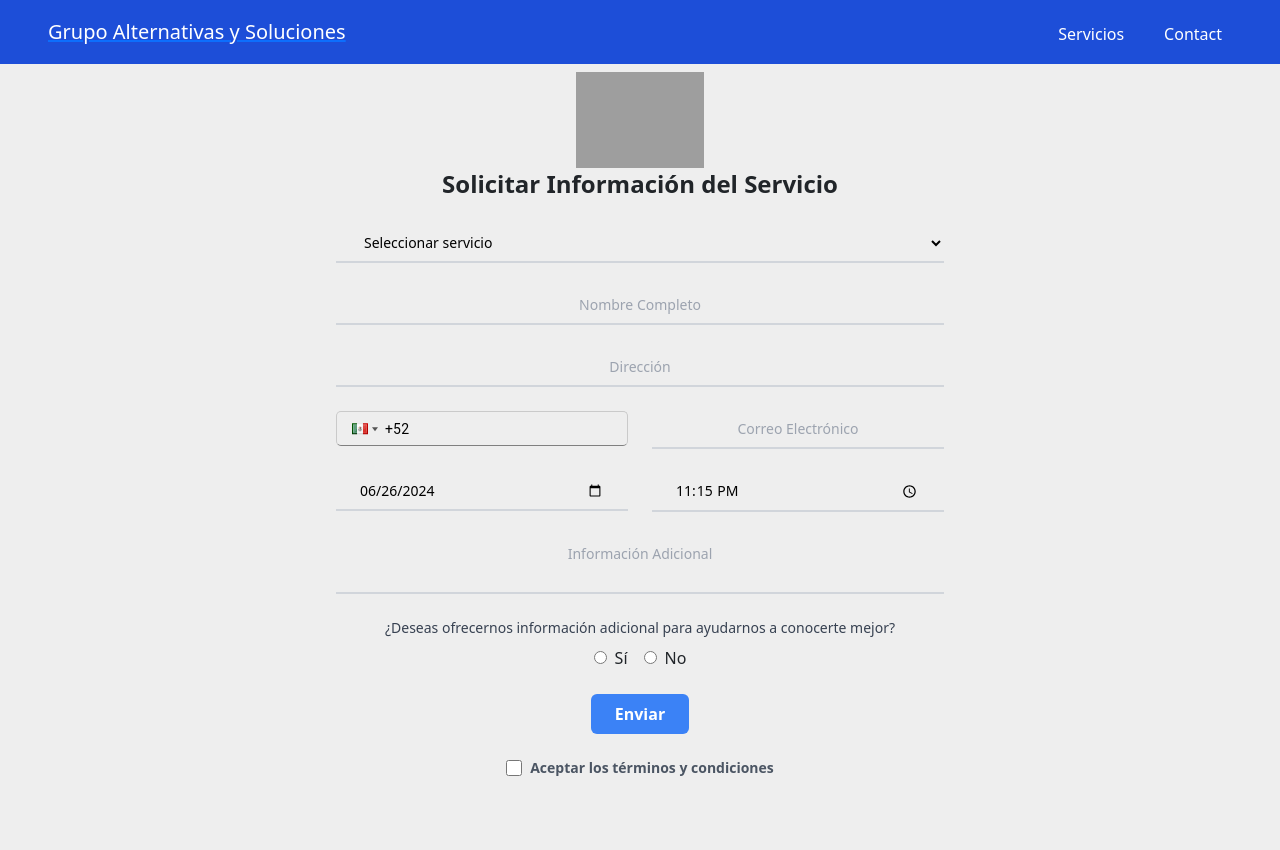
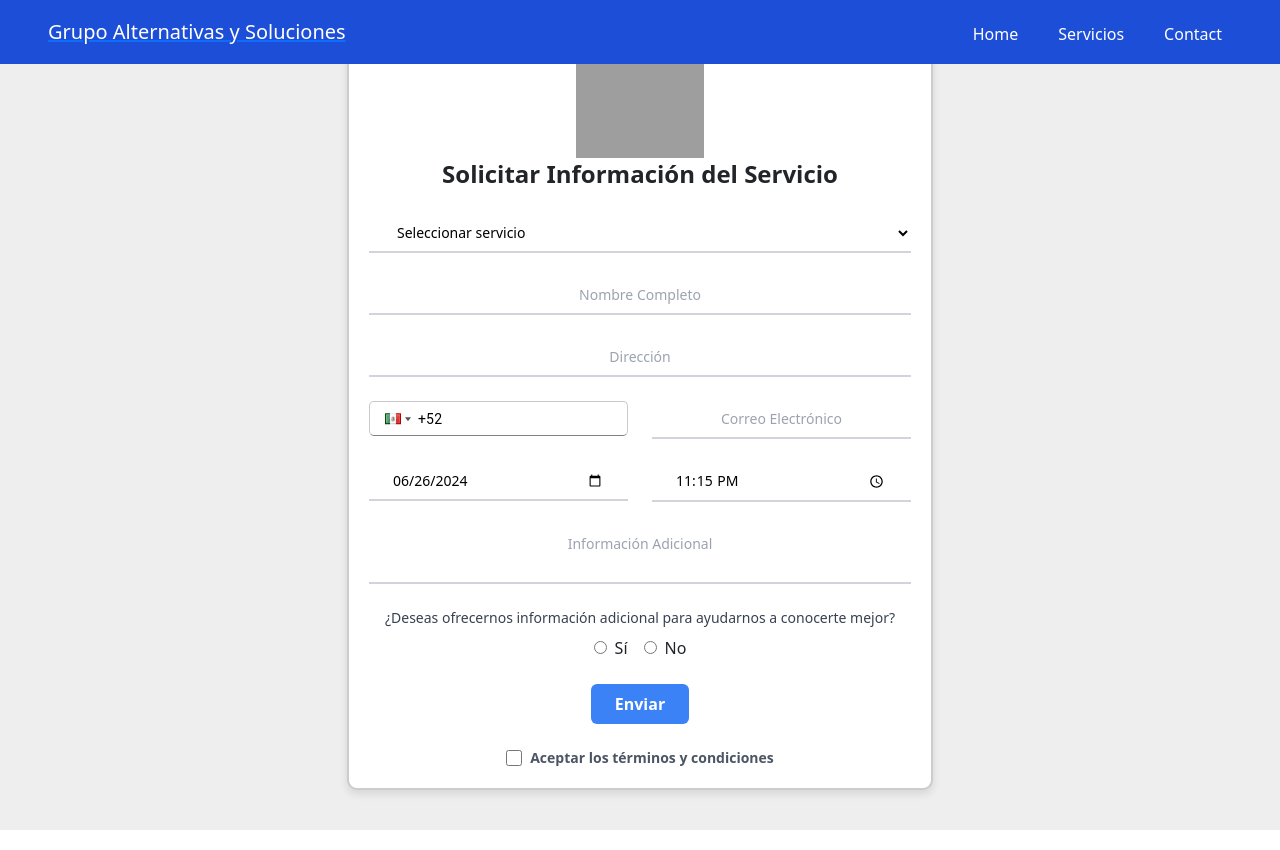
Before and after one commit to RobertoBarre25/LandingPageReact, a React (Create React App) app: page /contact in a window 1280 px wide. Built offline with nearby package versions, Linux system fonts and the light colour scheme; grey boxes are pictures that could not be loaded.

Commit message:
Add Home link

```diff
--- a/server.js
+++ b/server.js
@@ -22,8 +22,6 @@ const transporter = nodemailer.createTransport({
 });
 
 const emailDestinatario = 'comercio@solucione.mx'; // Reemplaza con el correo del destinatario
-
-
 
 app.post('/send-email', (req, res) => {
   const { name, email, phone, additionalText, serviceRecipe } = req.body;
--- a/src/ContactForm/ContactForm.css
+++ b/src/ContactForm/ContactForm.css
@@ -83,3 +83,13 @@ textarea.input-hover-effect {
   background: transparent;
   border: none;
 }
+
+.contact-form-container {
+  border: 2px solid #ccc; /* Color del borde */
+  border-radius: 10px; /* Redondear bordes */
+  box-shadow: 0 4px 8px rgba(0, 0, 0, 0.1); /* Añadir sombra */
+  background-color: #fff; /* Fondo blanco */
+  padding: 20px; /* Espaciado interior */
+  max-width: 800px; /* Ancho máximo del formulario */
+  margin: 0 auto; /* Centrar el formulario */
+}
--- a/src/ContactForm/ContactForm.js
+++ b/src/ContactForm/ContactForm.js
@@ -152,7 +152,7 @@ const ContactForm = () => {
   return (
     <div id="contact-form" className="flex flex-col justify-center items-center min-h-screen bg-gradient-to-r from-white-100 to-gray-500 py-10 px-4 sm:px-6 lg:px-8">
       <Header isBlue={true} />
-      <div className="rounded-lg p-8 max-w-2xl w-full bg-transparent">
+      <div className="contact-form-container">
         <div className="text-center mb-6">
           <img
             src="https://solucione.com.mx/corporativo/wp-content/uploads/2020/04/cropped-solucione-logo-color-512x512-1.png"
--- a/src/NavBar/Header.js
+++ b/src/NavBar/Header.js
@@ -29,8 +29,12 @@ function Header({ isBlue }) {
     navigate('/contact');
   };
 
+  const handleServicesClick = () => {
+    navigate('/service'); // Cambia "/nueva-ruta" a la ruta que desees
+  };
+
   const handleHomeClick = () => {
-    navigate('/service'); // Cambia "/nueva-ruta" a la ruta que desees
+    navigate('/'); // Cambia "/nueva-ruta" a la ruta que desees
   };
 
   return (
@@ -39,7 +43,10 @@ function Header({ isBlue }) {
         <a href='https://solucione.com.mx/corporativo/'><div className="text-white text-lg md:text-xl">Grupo Alternativas y Soluciones</div></a>
         <ul className="text-white flex space-x-5 list-none">
           <li style={{ marginTop: '1.2rem' }}>
-            <button onClick={handleHomeClick} className="nav-link">Servicios</button>
+            <button onClick={handleHomeClick} className="nav-link">Home</button>
+          </li>
+          <li style={{ marginTop: '1.2rem' }}>
+            <button onClick={handleServicesClick} className="nav-link">Servicios</button>
           </li>
           <li style={{ marginTop: '1.2rem' }}>
             <button onClick={handleContactClick} className="nav-link">Contact</button>
```
